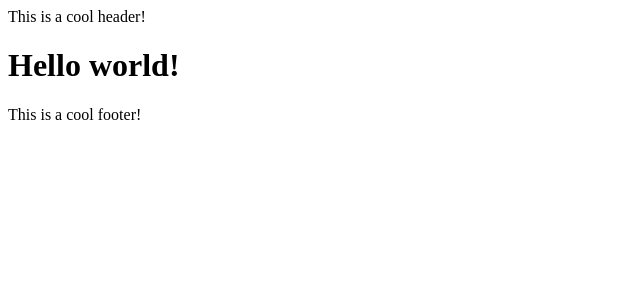
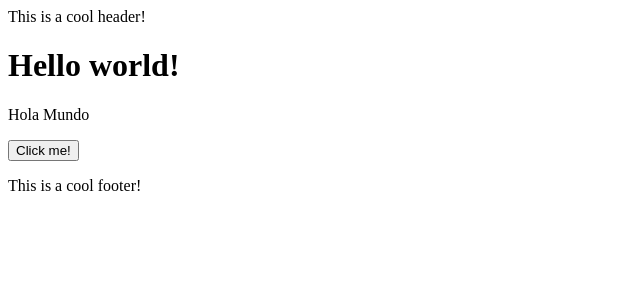
Before and after one commit to feihong/nuxtjs-quickstart, a Nuxt app: page / in a window 1280 px wide. Shown: the top 300 px of the page, without its empty margins (0-640 px from the left). Built offline with nearby package versions, Linux system fonts and the light colour scheme.

Commit message:
Add some dynamic behavior on the home page

```diff
--- a/pages/index.vue
+++ b/pages/index.vue
@@ -1,11 +1,45 @@
 <template>
-  <h1>Hello world!</h1>
+  <div>
+    <h1>Hello world!</h1>
+
+    <p>{{ greeting }}</p>
+    <p>
+      <button v-on:click='updateGreeting'>Click me!</button>
+    </p>
+  </div>
 </template>
 
 <script>
+const greetings = [
+    'Hello World',
+    'Hola Mundo',
+    'ਸਤਿ ਸ੍ਰੀ ਅਕਾਲ ਦੁਨਿਆ',
+    'こんにちは世界',
+    '你好世界',
+    'Përshendetje Botë',
+    'مرحبا بالعالم',
+    'Բարեւ, աշխարհ',
+    'হ্যালো দুনিয়া',
+    'Saluton mondo',
+    'გამარჯობა მსოფლიო',
+]
+
+function getGreeting() {
+  let index = Math.floor(Math.random() * greetings.length)
+  return greetings[index]
+}
+
 export default {
+  data() {
+    return {greeting: getGreeting()}
+  },
   head() {
     return {title: 'Hello World!'}
+  },
+  methods: {
+    updateGreeting() {
+      this.greeting = getGreeting()
+    }
   }
 }
 </script>
```
